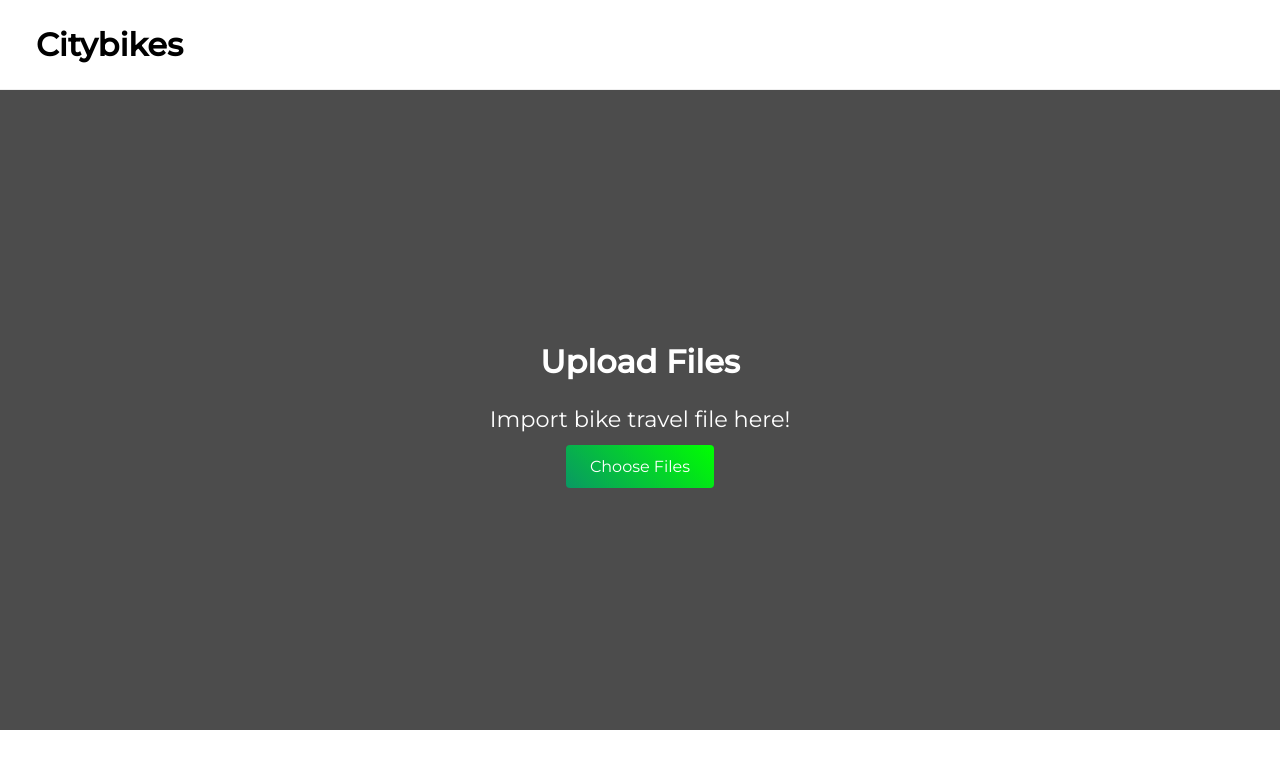
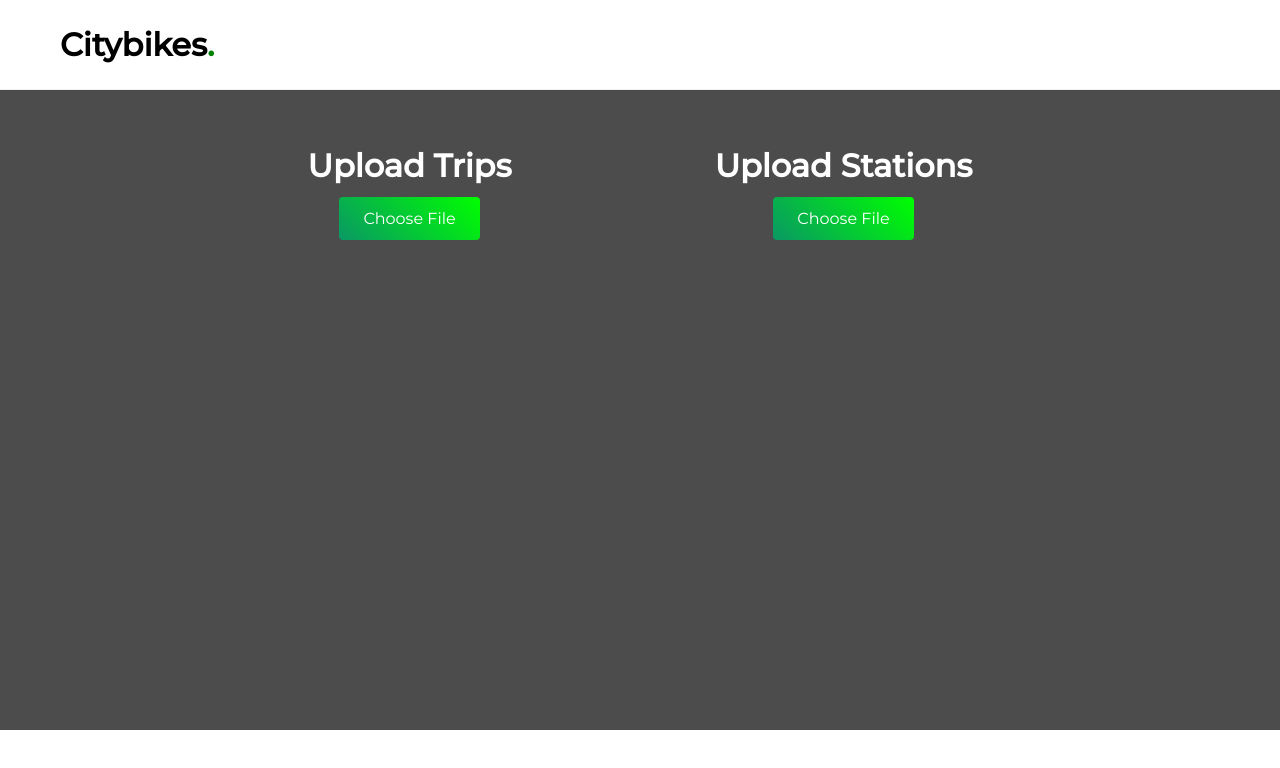
Before and after one commit to Johamatt/Helsinki-citybike, a React (Create React App) app in the folder frontend/: page / in a window 1280 px wide. Shown: the top 768 px of the page. Built offline with nearby package versions, Linux system fonts and the light colour scheme; no server answers.

Commit message:
added fileupload component

```diff
--- a/frontend/package.json
+++ b/frontend/package.json
@@ -10,6 +10,7 @@
     "@types/node": "^16.11.43",
     "@types/react": "^18.0.14",
     "@types/react-dom": "^18.0.6",
+    "axios": "^0.27.2",
     "react": "^18.2.0",
     "react-dom": "^18.2.0",
     "react-icons": "^4.4.0",
--- a/frontend/public/index.html
+++ b/frontend/public/index.html
@@ -1,20 +1,15 @@
 <!DOCTYPE html>
 <html lang="en">
+
 <head>
   <meta charset="utf-8" />
-    <link rel="icon" href="%PUBLIC_URL%/favicon.ico" />
   <meta name="viewport" content="width=device-width, initial-scale=1" />
   <meta name="theme-color" content="#000000" />
-    <meta
-      name="description"
-      content="Web site created using create-react-app"
-    />
-    <link rel="apple-touch-icon" href="%PUBLIC_URL%/logo192.png" />
+  <meta name="description" content="Web site created using create-react-app" />
   <!--
       manifest.json provides metadata used when your web app is installed on a
       user's mobile device or desktop. See https://developers.google.com/web/fundamentals/web-app-manifest/
     -->
-    <link rel="manifest" href="%PUBLIC_URL%/manifest.json" />
   <!--
       Notice the use of %PUBLIC_URL% in the tags above.
       It will be replaced with the URL of the `public` folder during the build.
@@ -26,6 +21,7 @@
     -->
   <title>React App</title>
 </head>
+
 <body>
   <noscript>You need to enable JavaScript to run this app.</noscript>
   <div id="root"></div>
@@ -40,4 +36,5 @@
       To create a production bundle, use `npm run build` or `yarn build`.
     -->
 </body>
+
 </html>
--- a/frontend/src/App.tsx
+++ b/frontend/src/App.tsx
@@ -2,13 +2,13 @@ import React from "react";
 import Landing from "./components/Landing/Landing";
 import Navbar from "./components/Navbar/Navbar";
 
-function App() {
+const App: React.FC = () => {
   return (
     <div className="App">
       <Navbar />
       <Landing />
     </div>
   );
-}
+};
 
 export default App;
--- a/frontend/src/components/Landing/Landing.css
+++ b/frontend/src/components/Landing/Landing.css
@@ -7,51 +7,19 @@
     margin-bottom: 4rem;
 }
 
-
-
 .landing .content {
     height: 100%;
     display: flex;
     flex-direction: column;
-    justify-content: center;
+
     text-align: center;
-    max-width: 700px;
+    max-width: 900px;
     margin: auto;
     padding: 1rem;
 }
 
-.landing h1 {
-    font-size: 2rem;
-    text-transform: capitalize;
+.uploadsForm {
+    display: flex;
+    flex-direction: row;
+
 }
-
-.landing .search-text {
-    margin: 1.5rem;
-    font-size: 1.4rem;
-}
-
-.btn {
-    color: #ffff;
-    padding: 12px 24px;
-    background-image: linear-gradient(45deg, #099864 0%, #00ff00 100%);
-    border: none;
-    border-radius: 4px;
-    font-size: 1rem;
-    cursor: pointer;
-}
-
-
-.file-upload {
-    color: #ffff;
-    padding: 12px 24px;
-    background-image: linear-gradient(45deg, #099864 0%, #00ff00 100%);
-    border: none;
-    border-radius: 4px;
-    font-size: 1rem;
-    cursor: pointer;
-  }
-
-  .file-upload input {
-    overflow: hidden;
-    width: 0;
-  }
--- a/frontend/src/components/Landing/Landing.tsx
+++ b/frontend/src/components/Landing/Landing.tsx
@@ -1,32 +1,21 @@
-import React from "react";
+import React, { useRef, useState } from "react";
 import { MdDirectionsBike } from "react-icons/md";
-
+import { Table } from "../Table/Table";
+import { TripUpload } from "../Upload/FileUpload";
 import "./Landing.css";
 
-function Landing() {
+export const Landing: React.FC<{}> = () => {
   return (
     <div className="landing">
       <div className="content">
-        <h1>
-          Upload files{" "}
-          {/* <span>
-            {" "}
-            . . . <MdDirectionsBike style={{ fontSize: 40 }}></MdDirectionsBike>
-          </span> */}
-        </h1>
-
-        <p className="search-text">Import bike travel file here!</p>
-        <form className="upload">
-          <div>
-            <label className="file-upload">
-              <input type="file" name="fileToUpload" id="fileToUpload" />
-              Choose Files
-            </label>
-          </div>
-        </form>
+        <div className="uploadsForm">
+          <TripUpload modelType="trips" />
+          <TripUpload modelType="stations" />
+        </div>
+        <Table />
       </div>
     </div>
   );
-}
+};
 
 export default Landing;
--- a/frontend/src/components/Navbar/Navbar.css
+++ b/frontend/src/components/Navbar/Navbar.css
@@ -7,7 +7,6 @@
     border-bottom: 1px solid #eeee;
 }
 
-
 .navbar .container {
     height: 100%;
     display: flex;
@@ -16,8 +15,6 @@
     padding: 1rem;
 }
 
-
-
 .navbar span {
     color: green;
 }
--- a/frontend/src/components/Navbar/Navbar.tsx
+++ b/frontend/src/components/Navbar/Navbar.tsx
@@ -6,7 +6,9 @@ function Navbar() {
   return (
     <div className="navbar">
       <div className="container">
-        <h1>Citybikes</h1>
+        <h1>
+          Citybikes<span>.</span>
+        </h1>
       </div>
     </div>
   );
--- /dev/null
+++ b/frontend/src/components/Table/Table.tsx
@@ -0,0 +1,25 @@
+import axios from "axios";
+import { useEffect, useState } from "react";
+
+export const Table: React.FC<any> = ({}) => {
+  const [data, setData] = useState([]);
+  const [loading, setLoading] = useState(false);
+  const [currentPage, setCurrentPage] = useState(1);
+
+  useEffect(() => {
+    const fetchData = async () => {
+      setLoading(true);
+      const res = await axios.get(
+        `http://localhost:4000/stations/pagination/?page=${currentPage}&size=10`
+      );
+      setData(res.data);
+      setLoading(false);
+    };
+
+    fetchData();
+  }, []);
+
+  console.log(data);
+
+  return <div className="container"></div>;
+};
--- /dev/null
+++ b/frontend/src/components/Upload/FileUpload.css
@@ -0,0 +1,38 @@
+h1 {
+    font-size: 2rem;
+    text-transform: capitalize;
+
+    margin: 1.5rem;
+}
+
+
+.btn {
+    color: #ffff;
+    padding: 12px 24px;
+
+    /* Created with https://www.css-gradient.com */
+    background: #9414F7;
+    background: -webkit-linear-gradient(top left, #9414F7, #A544E5);
+    background: -moz-linear-gradient(top left, #9414F7, #A544E5);
+    background: linear-gradient(to bottom right, #9414F7, #A544E5);
+    border: none;
+    border-radius: 4px;
+    font-size: 1rem;
+    cursor: pointer;
+}
+
+
+.file-upload {
+    color: #ffff;
+    padding: 12px 24px;
+    background-image: linear-gradient(45deg, #099864 0%, #00ff00 100%);
+    border: none;
+    border-radius: 4px;
+    font-size: 1rem;
+    cursor: pointer;
+}
+
+.file-upload input {
+    overflow: hidden;
+    width: 0;
+}
--- /dev/null
+++ b/frontend/src/components/Upload/FileUpload.tsx
@@ -0,0 +1,70 @@
+import axios from "axios";
+import React, { useRef, useState } from "react";
+
+import { MdDirectionsBike } from "react-icons/md";
+import "./FileUpload.css";
+
+interface Props {
+  modelType: string | null;
+}
+
+export const TripUpload: React.FC<Props> = ({ modelType }) => {
+  const [file, setFile] = useState<File | null>();
+
+  const inputRef = useRef<HTMLInputElement>(null);
+  const handleFileChange = function (e: React.ChangeEvent<HTMLInputElement>) {
+    const fileList = e.target.files;
+    if (!fileList) return;
+    setFile(fileList[0]);
+    console.log(fileList[0]);
+  };
+
+  const uploadFile = async function (
+    e: React.MouseEvent<HTMLSpanElement, MouseEvent>
+  ) {
+    e.preventDefault();
+    if (file) {
+      const formData = new FormData();
+      formData.append("file", file);
+      try {
+        const res = await axios.post(
+          `http://localhost:4000/${modelType}/upload`,
+          formData
+        );
+        console.log(res);
+      } catch (ex) {
+        console.log(ex);
+      }
+    }
+    console.log("k");
+  };
+
+  return (
+    <div className="content">
+      <h1>Upload {modelType} </h1>
+      <form className="upload">
+        <div>
+          <label className="file-upload">
+            <input
+              accept="text/csv"
+              ref={inputRef}
+              multiple={false}
+              type="file"
+              name="file"
+              id="file"
+              onChange={handleFileChange}
+            />
+            Choose File
+          </label>
+          {file ? (
+            <button className="btn" onClick={uploadFile}>
+              Send
+            </button>
+          ) : (
+            <div />
+          )}
+        </div>
+      </form>
+    </div>
+  );
+};
--- a/frontend/tsconfig.json
+++ b/frontend/tsconfig.json
@@ -18,7 +18,8 @@
     "resolveJsonModule": true,
     "isolatedModules": true,
     "noEmit": true,
-    "jsx": "react-jsx"
+    "jsx": "react-jsx",
+
   },
   "include": [
     "src"
```
Also changed, not shown: 1 other file (tests, documents, lock files or other folders). Lines whose indentation alone changed are shown as unchanged.
